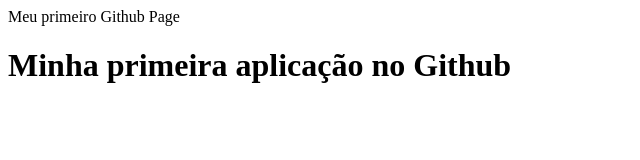
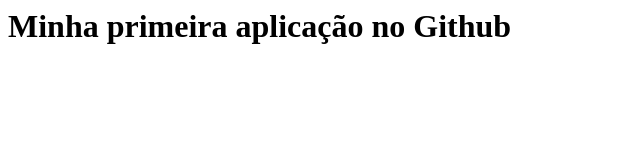
Before and after one commit to NicholasFont/my-first-github-page, a plain HTML site: page index.html in a window 1280 px wide. Shown: the whole page, without its empty margins (0-640 px from the left). Drawn offline with Linux system fonts and the light colour scheme.

Commit message:
Error Fix
Fixed a error

```diff
--- a/index.html
+++ b/index.html
@@ -1,6 +1,6 @@
 <html>
    <head>
-     <tittle> Meu primeiro Github Page</title>
+     <title> Meu primeiro Github Page</title>
   </head>
   <body>
     <h1>Minha primeira aplicação no Github</h1>
```
